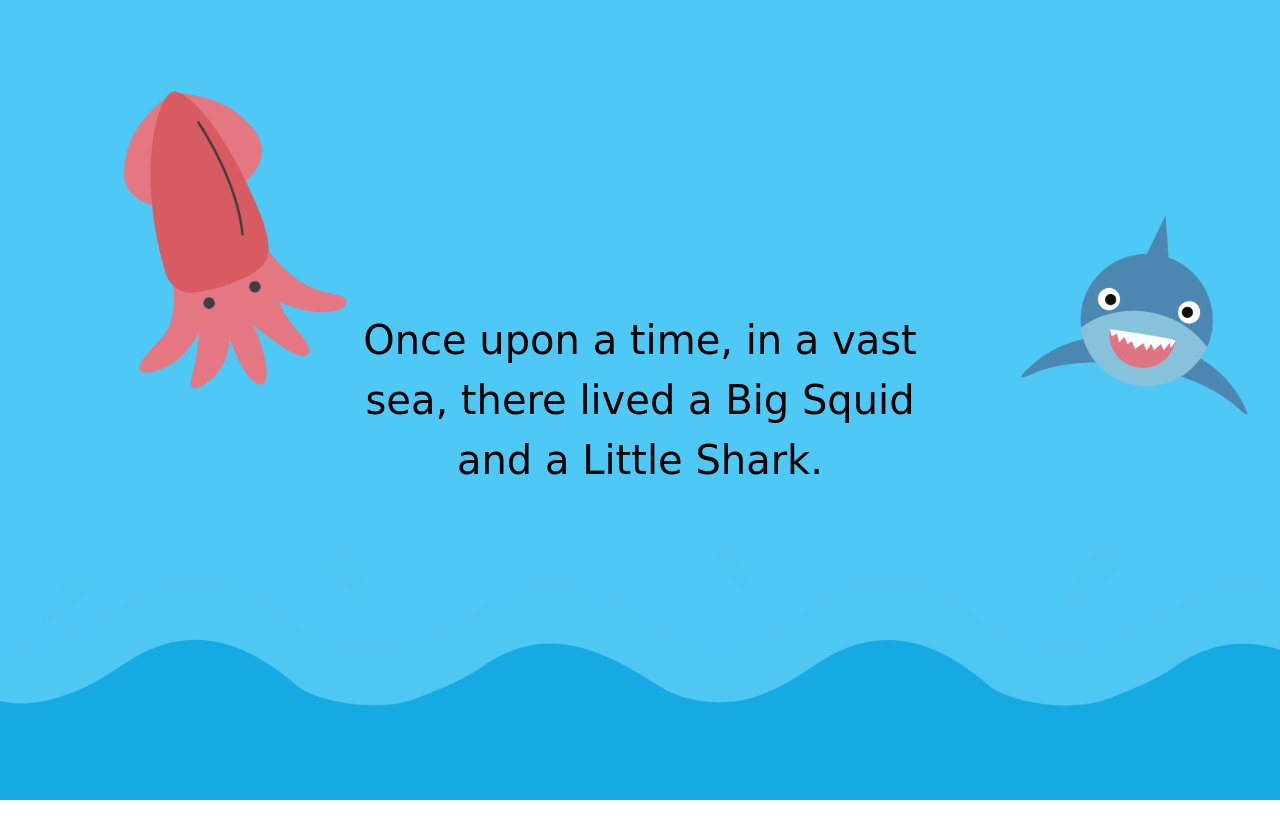
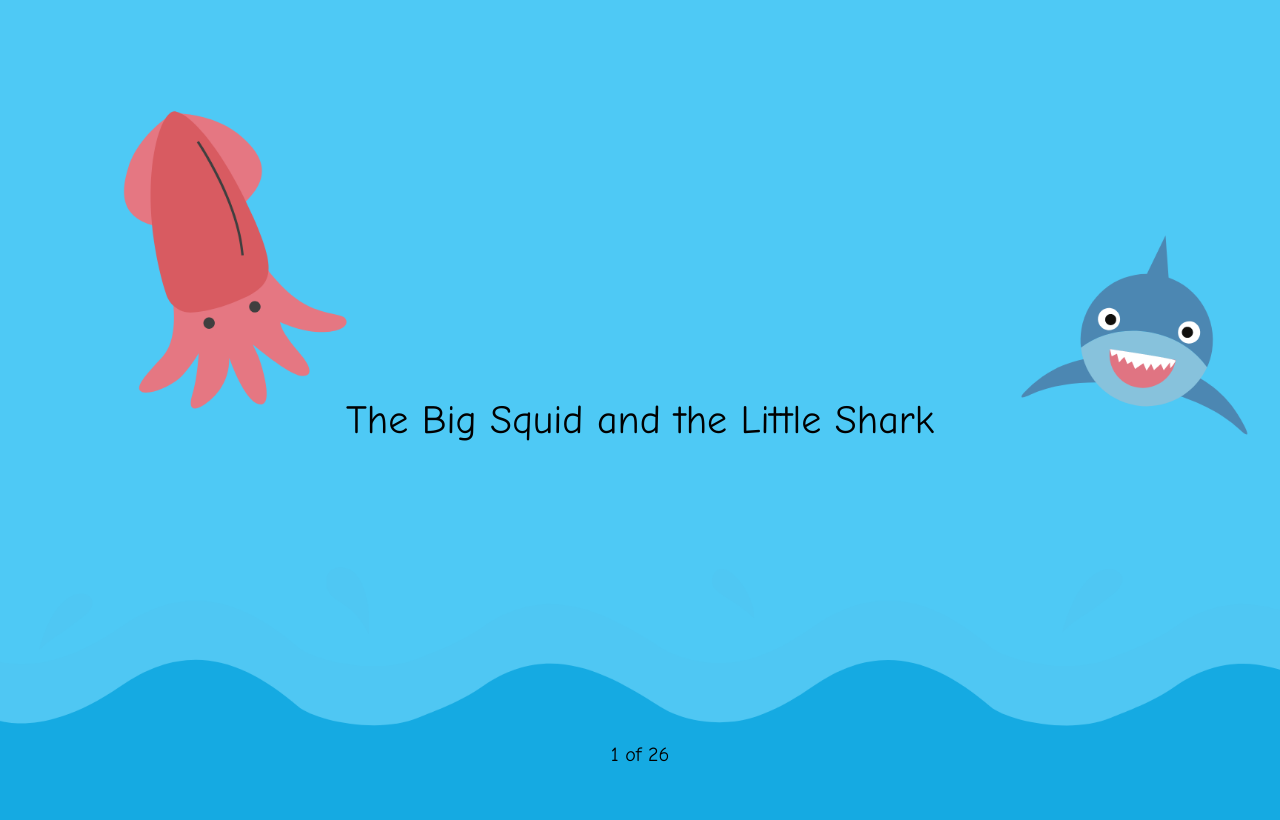
Before and after one commit to sydneylin12/SecretProject, a plain HTML site: page story.html in a window 1280 px wide. Drawn offline with nearby package versions, Linux system fonts and the light colour scheme.

Commit message:
update story and add another easter egg

```diff
--- a/src/story.js
+++ b/src/story.js
@@ -1,35 +1,75 @@
 const text = document.getElementById('story');
+const progress = document.getElementById('progress');
+const storyText = [
+	'The Big Squid and the Little Shark',
+	'Once upon a time, in a vast sea, there lived a Big Squid and a Little Shark.',
+	'The Big Squid was lonely, and he was looking for a partner to hunt with.',
+	'The Little Shark was just looking for another sea creature to accompany her on a fun ocean adventure.',
+	'Both the Big Squid and the Little Shark liked to eat the same type of fish, and they came across each other while hunting on the same day.',
+	'After hunting together for six days, the Big Squid and the Little Shark grew fond of each other.',
+	'The Big Squid said "I don\'t want to hunt with anyone else," and after that, he became partners with the Little Shark.',
+	'All was well, the Big Squid and the Little Shark happily hunted together for the time being.',
+	'The Little Shark had been working hard to improve her hunting skills, and eventually became a fully independent hunter.',
+	'Wanting to be with her shark family and pursue new prey, the Little Shark decided to find different hunting grounds.',
+	'The Big Squid became worried, as the Little Shark\'s family was in a distant region of the ocean.',
+	'Although the Big Squid was happy for the Little Shark, it meant that the two of them would not be able to hunt as frequently.',
+	'The Big Squid attached his arms onto the Little Shark as his concerns and worries grew.',
+	'When the time came, the Little Shark began to swim to her destination at full speed, bearing her teeth.',
+	'Startled, the Big Squid attached himself as much as he could, tightly grabbing the Little Shark.',
+	'Even at full speed, the Little Shark began to sink, for she could not support the Big Squid\'s full weight.',
+	'Realizing that he had hurt the Little Shark, he gathered his courage, and began to slowly release his grasp.',
+	'The Little Shark slowed down so the Big Squid wouldn\'t have to struggle to hold on anymore.',
+	'When the Little Shark reached her destination, the Big Squid let go, and the Little Shark joined her shark family.',
+	'As the Little Shark and her family waved the Big Squid goodbye, he realized that her shark teeth had formed a smile the whole time.',
+	'The Big Squid smiled back, certain that the Little Shark would come back to hunt with him.',
+	'Over time, the Big Squid and the Little Shark grew more comfortable with each other, and they resumed their hunts every week.',
+	'The Big Squid and the Little Shark learned to hunt as a team, and they began catching more and more fish each time!',
+	'They even shared their favorite meals with each other, both discovering new tastes that they had never experienced before.',
+	'Even though they lived far apart, the Big Squid and the Little Shark had been closer than ever before.',
+	'The end!'
+];
+
 let index = 0;
 
-const storyText = [
-'Once upon a time, in a vast sea, there lived a Big Squid and a Little Shark.',
-'The Big Squid was looking for a sea creature to attach to, but he was unable to attach to the other sea creatures.',
-'The Little Shark was just looking for another sea creature to accompany her and explore the ocean depths.',
-'Both the Big Squid and the Little Shark liked to eat the same type of fish, and they came across each other while hunting on the same day.',
-'After hunting together for six days, the Big Squid and the Little Shark grew fond of each other.',
-'The Big Squid stated "I don\'t want to hunt with anyone else," and after that, he became partners with the Little Shark.',
-'All was well, and the Big Squid and the Little Shark hunted successfully for a while.',
-'The Little Shark had been working hard to improve her hunting skills, and eventually was able to hunt on her own.',
-'The Big Squid became worried when the Little Shark would join her family in a different region of the ocean.',
-'This meant that the two of the would not be able to hunt as frequently.',
-'Disturbed, the Big Squid attached its arms onto the Little Shark as hard as he could.',
-'Startled, the Little Shark tried to swim away at full speed, bearing her teeth.',
-'The Big Squid noticed how he had hurt the Little Shark by grabbing too hard.',
-'He started to release his grip, but still held on.',
-'The Little Shark slowed down so the Big Squid wouldn\'t have to struggle to hold on anymore.',
-'The Big Squid was eventually able to let go, and the Little Shark began leaving to join her shark family.',
-'As the Little Shark waved the Big Squid goodbye, he noticed that her shark teeth had formed a smile the whole time.',
-'The Big Squid smiled back, knowing that the Little Shark would come back to hunt with him.',
-'Over time, the Big Squid and the Little Shark grew more comfortable with each other, and they resumed their hunts every week.',
-'The Big Squid and the Little Shark learned to hunt as a team, and they began catching more and more fish each time!',
-'Even though they lived in different parts of the ocean, the Big Squid and the Little Shark had been closer and happier than ever before.'
-];
+const delay = (time) => {
+	return new Promise(resolve => setTimeout(resolve, time));
+};
 
-story.innerHTML = storyText[index];
+const getProgressText = () => {
+	return `${index + 1} of ${storyText.length}`;
+};
 
-story.addEventListener('click', (e) => {
+const refreshText = () => {
+	if (index >= 0 && index < storyText.length) {
+		text.innerHTML = storyText[index];
+		progress.innerHTML = getProgressText();
+
+		// Use a delay here to have the text render on the page first
+		if (index === storyText.length - 1) {
+			delay(10).then(() => {
+				alert('Thank you for reading my story! Please go back to the login page and use the Chrome DevTools to find the easter eggs!');
+			});
+		}
+	}
+};
+
+// Run once on page load
+refreshText();
+
+document.addEventListener('click', (e) => {
 	index = index + 1;
-	if (index < storyText.length) {
-		story.innerHTML = storyText[index];
+	refreshText();
+});
+
+document.addEventListener('keydown', (e) => {
+	if (e.key === 'ArrowRight') {
+		index = index + 1;
+		index = index >= storyText.length ? storyText.length - 1 : index;
+		refreshText();
+	}
+	else if (e.key === 'ArrowLeft') {
+		index = index - 1;
+		index = index < 0 ? 0 : index;
+		refreshText();
 	}
 });
--- a/story.html
+++ b/story.html
@@ -10,6 +10,7 @@
 		body,
 		h1 {
 			font-family: "Raleway", sans-serif;
+			background-color: rgb(78,201,245);
 		}
 		body,
 		html {
@@ -24,17 +25,25 @@
 		}
 		.w3-display-middle {
 			text-align: center;
+			max-width: 700px;
 		}
 		.w3-border-grey {
 			border-color: white !important;
+		}
+		p {
+			font-family: 'Comic Sans MS', 'Chalkboard SE', 'Comic Neue', sans-serif;
+			text-align: center;
+			font-size:40px;
+			color:black;
 		}
 	</style>
 </head>
 <body>
 	<div class="bgimg w3-display-container w3-animate-opacity w3-text-white">
 		<div class="w3-display-middle">
-			<p id="story"class="w3-animate-top" style="width:600px;font-size:40px;color:black;font-family: cursive;">[STORY TEXT]</h2>
+			<p id="story"class="w3-animate-bottom">[STORY TEXT]</p>
 		</div>
+		<p id="progress"class="w3-animate-bottom" style="font-size:20px;top: 90%;">[STORY TEXT]</p>
 	</div>
 </body>
 </html>
```
Also changed, not shown: src/index.js (+6 -1 lines).
